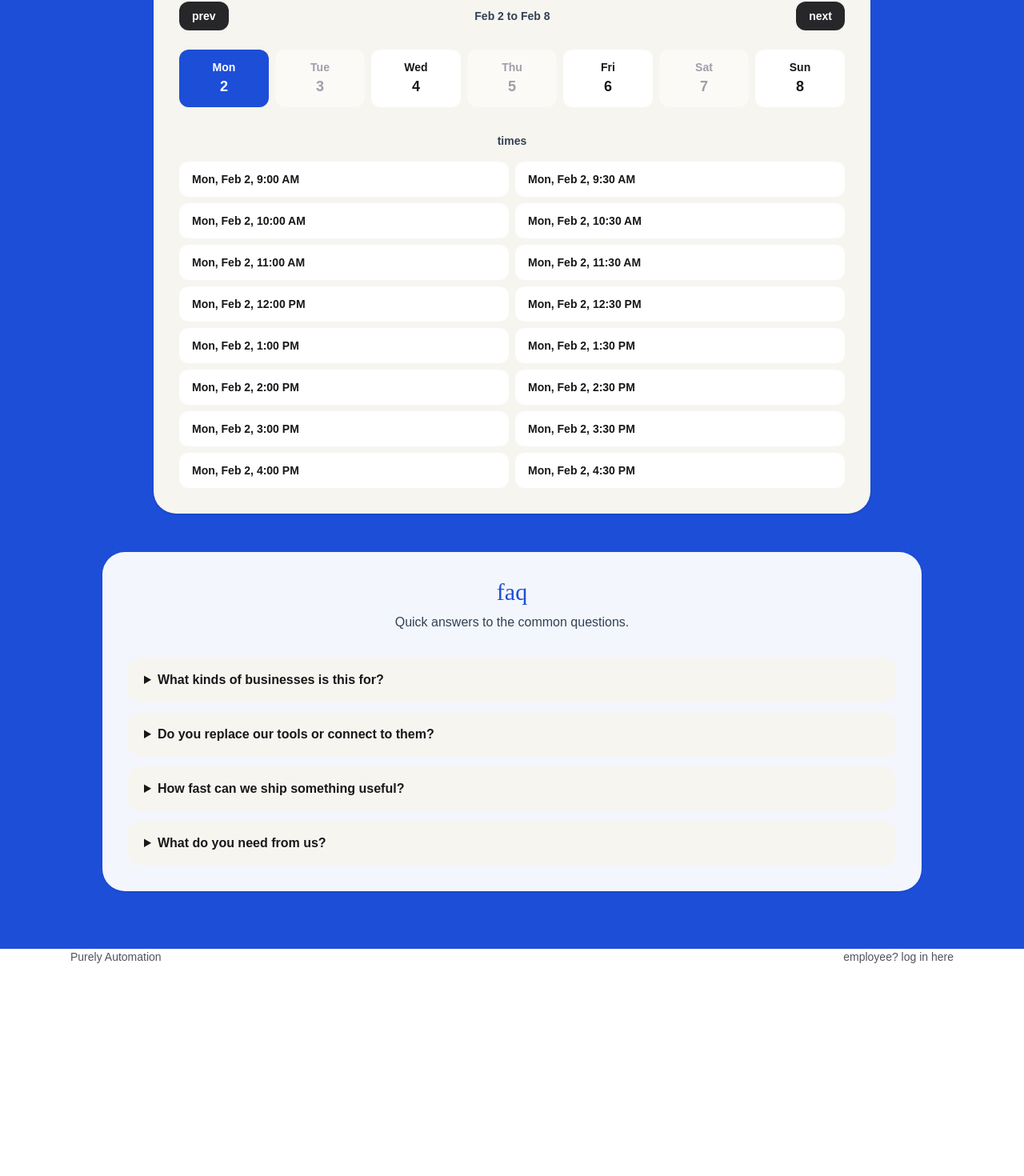
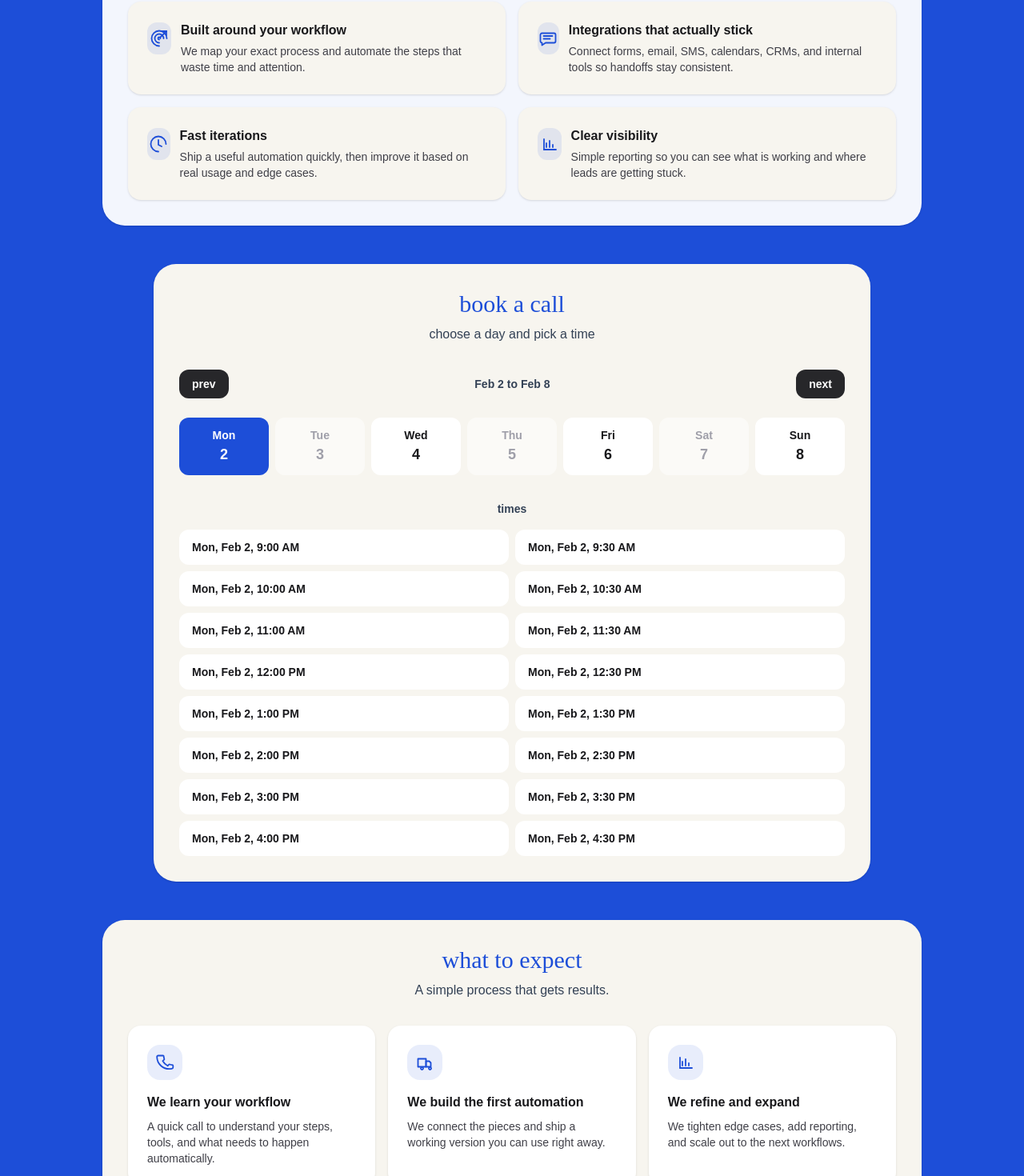
Before and after one commit to gkstrmtm/Purely-internal, a Next.js app: page / in a window 1280 px wide. Shown: the part 1378-2848 px from the top of the page at 80% size. Before the commit the page ends 2624 px from the top, so only its background shows below. Built offline with nearby package versions, Linux system fonts and the light colour scheme.

Commit message:
Transparent icon + Why Choose + footer polish

```diff
--- a/src/components/marketing/MarketingLanding.tsx
+++ b/src/components/marketing/MarketingLanding.tsx
@@ -265,6 +265,101 @@ function FAQSection() {
               </summary>
               <div className="mt-2 text-sm text-zinc-700">{f.a}</div>
             </details>
+          ))}
+        </div>
+      </div>
+    </section>
+  );
+}
+
+function WhyChoosePurely() {
+  const items = [
+    {
+      title: "Built around your workflow",
+      desc: "We map your exact process and automate the steps that waste time and attention.",
+      icon: "target" as const,
+    },
+    {
+      title: "Integrations that actually stick",
+      desc: "Connect forms, email, SMS, calendars, CRMs, and internal tools so handoffs stay consistent.",
+      icon: "message" as const,
+    },
+    {
+      title: "Fast iterations",
+      desc: "Ship a useful automation quickly, then improve it based on real usage and edge cases.",
+      icon: "dial" as const,
+    },
+    {
+      title: "Clear visibility",
+      desc: "Simple reporting so you can see what is working and where leads are getting stuck.",
+      icon: "chart" as const,
+    },
+  ];
+
+  return (
+    <section className="mx-auto mt-12 max-w-6xl px-6">
+      <div className="mx-auto max-w-5xl rounded-[28px] bg-white/95 p-8 shadow-sm">
+        <div className="text-center font-brand text-3xl text-brand-blue">why choose purely</div>
+        <div className="mt-2 text-center text-base text-brand-ink">
+          Clean systems that save time and compound.
+        </div>
+
+        <div className="mt-8 grid grid-cols-1 gap-4 sm:grid-cols-2">
+          {items.map((item) => (
+            <div key={item.title} className="rounded-2xl bg-[#f7f5ef] p-6 shadow-sm">
+              <div className="flex items-start gap-3">
+                <div className="mt-0.5 grid h-10 w-10 place-items-center rounded-xl bg-brand-blue/10">
+                  <FeatureIcon name={item.icon} />
+                </div>
+                <div>
+                  <div className="text-base font-semibold text-zinc-900">{item.title}</div>
+                  <div className="mt-1 text-sm text-zinc-700">{item.desc}</div>
+                </div>
+              </div>
+            </div>
+          ))}
+        </div>
+      </div>
+    </section>
+  );
+}
+
+function WhatToExpect() {
+  const steps = [
+    {
+      title: "We learn your workflow",
+      desc: "A quick call to understand your steps, tools, and what needs to happen automatically.",
+      icon: "phone" as const,
+    },
+    {
+      title: "We build the first automation",
+      desc: "We connect the pieces and ship a working version you can use right away.",
+      icon: "dispatch" as const,
+    },
+    {
+      title: "We refine and expand",
+      desc: "We tighten edge cases, add reporting, and scale out to the next workflows.",
+      icon: "chart" as const,
+    },
+  ];
+
+  return (
+    <section className="mx-auto mt-12 max-w-6xl px-6">
+      <div className="mx-auto max-w-5xl rounded-[28px] bg-[#f7f5ef] p-8 shadow-sm">
+        <div className="text-center font-brand text-3xl text-brand-blue">what to expect</div>
+        <div className="mt-2 text-center text-base text-brand-ink">
+          A simple process that gets results.
+        </div>
+
+        <div className="mt-8 grid grid-cols-1 gap-4 md:grid-cols-3">
+          {steps.map((s) => (
+            <div key={s.title} className="rounded-2xl bg-white p-6 shadow-sm">
+              <div className="grid h-11 w-11 place-items-center rounded-2xl bg-brand-blue/10">
+                <FeatureIcon name={s.icon} />
+              </div>
+              <div className="mt-4 text-base font-semibold text-zinc-900">{s.title}</div>
+              <div className="mt-2 text-sm text-zinc-700">{s.desc}</div>
+            </div>
           ))}
         </div>
       </div>
@@ -687,19 +782,25 @@ export function MarketingLanding() {
 
           <AutomationHighlights />
 
+          <WhyChoosePurely />
+
           <section id="book" ref={bookingRef} className="mx-auto mt-12 max-w-6xl px-6">
             <BookingWidget />
           </section>
+
+          <WhatToExpect />
 
           <FAQSection />
         </div>
 
         <footer className="pb-10">
-          <div className="mx-auto flex max-w-6xl flex-col gap-2 px-6 text-sm text-zinc-600 sm:flex-row sm:items-center sm:justify-between">
-            <div>Purely Automation</div>
-            <Link className="hover:text-zinc-900" href="/login">
-              employee? log in here
-            </Link>
+          <div className="mx-auto max-w-6xl px-6 pt-10">
+            <div className="flex flex-col items-center justify-between gap-3 border-t border-zinc-200 pt-8 text-base font-semibold text-zinc-700 sm:flex-row">
+              <div>© {new Date().getFullYear()} Purely Automation. All rights reserved.</div>
+              <Link className="underline underline-offset-4 hover:text-zinc-900" href="/login">
+                employee? log in here
+              </Link>
+            </div>
           </div>
         </footer>
       </main>
```
Also changed, not shown: src/app/icon.svg.
